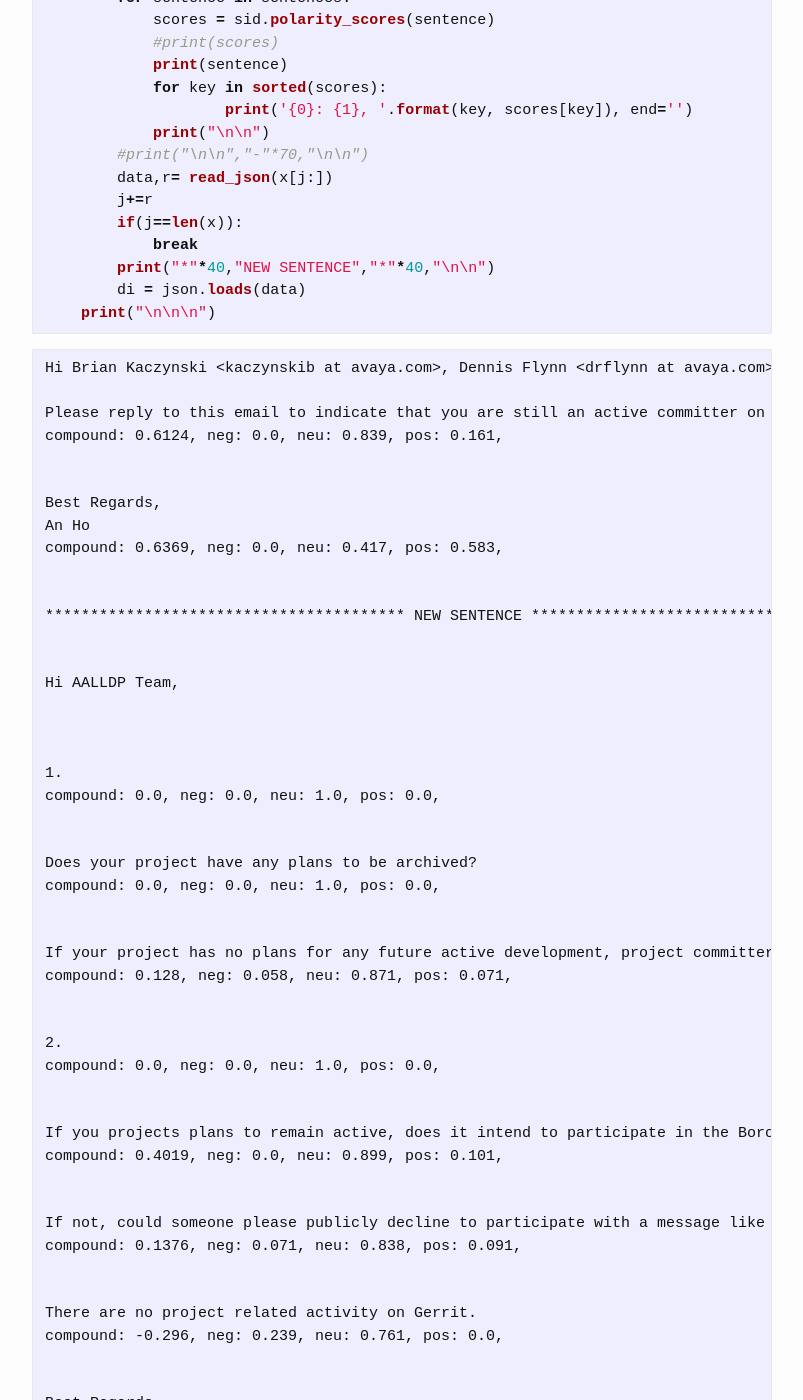
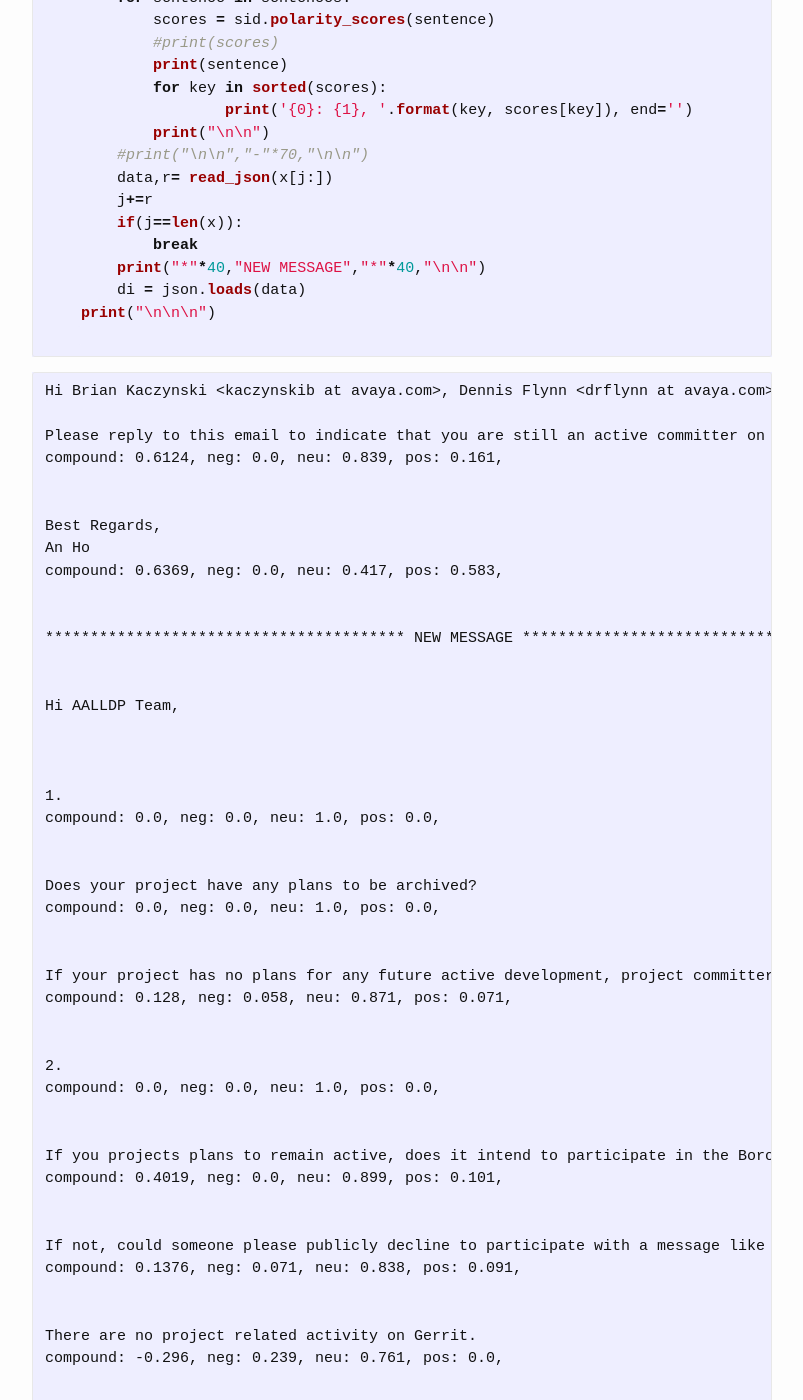
Before and after one commit to kmn5409/keanu-nichols, a Jekyll site: the page built from _posts/2018-06-22-gsoc-Week-6.md, in a window 1280 px wide and 1400 px high, scrolled down 8484 px. Shown: the whole window, without its empty margins (238-1041 px from the left). Built offline with Jekyll 4.4.1, drawn with Linux system fonts in a browser that asks for light colours; some of the changed text lies outside the part shown.

Commit message:
Fixed message outputted in SentimentPiper jupyter notebook

````diff
--- a/_includes/GSoC_Week_6_Sentiment_Reader_1.md
+++ b/_includes/GSoC_Week_6_Sentiment_Reader_1.md
@@ -75,9 +75,10 @@ for i in range(len(archives)):
         j+=r
         if(j==len(x)):
             break
-        print("*"*40,"NEW SENTENCE","*"*40,"\n\n")
+        print("*"*40,"NEW MESSAGE","*"*40,"\n\n")
         di = json.loads(data)
     print("\n\n\n")
+
 ```
 
     Hi Brian Kaczynski <kaczynskib at avaya.com>, Dennis Flynn <drflynn at avaya.com>,
@@ -91,7 +92,7 @@ for i in range(len(archives)):
     compound: 0.6369, neg: 0.0, neu: 0.417, pos: 0.583,
 
 
-    **************************************** NEW SENTENCE ****************************************
+    **************************************** NEW MESSAGE ****************************************
 
 
     Hi AALLDP Team,
@@ -166,7 +167,7 @@ for i in range(len(archives)):
     compound: 0.296, neg: 0.0, neu: 0.932, pos: 0.068,
 
 
-    **************************************** NEW SENTENCE ****************************************
+    **************************************** NEW MESSAGE ****************************************
 
 
     Hello archetypians,
````
Also changed, not shown: 2 other files.
